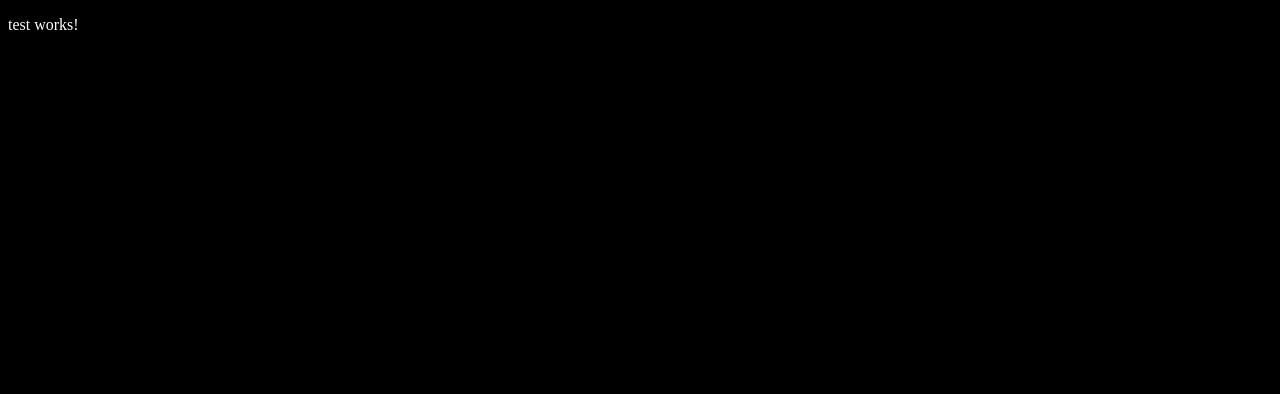
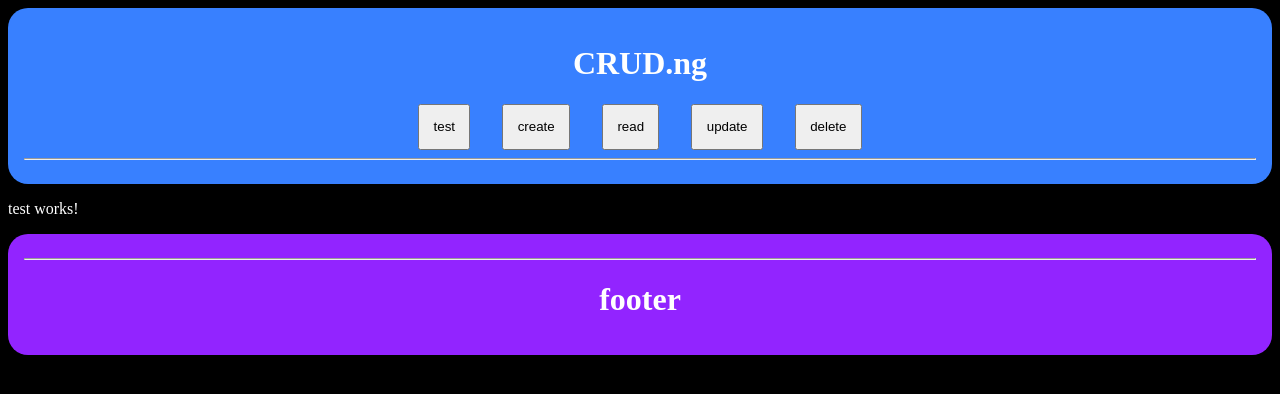
Before and after one commit to dudushy/CRUD.ng, an Angular app: page /test in a window 1280 px wide. Shown: the top 394 px of the page. Built offline with nearby package versions, Linux system fonts and the light colour scheme.

Commit message:
Update app.component

```diff
--- a/src/app/app.component.html
+++ b/src/app/app.component.html
@@ -1 +1,17 @@
+<header>
+  <h1>CRUD.ng</h1>
+
+  <ul>
+    <li *ngFor="let page of GVS.getVar('test') | keyvalue">
+      <button (click)="redirectTo(page.value)">{{page.value}}</button>
+    </li>
+  </ul>
+  <hr>
+</header>
+
 <router-outlet></router-outlet>
+
+<footer>
+  <hr>
+  <h1>footer</h1>
+</footer>
--- a/src/app/app.component.scss
+++ b/src/app/app.component.scss
@@ -0,0 +1,39 @@
+@use '/src/styles.scss' as vars;
+
+body {
+  background-color: vars.$back-default;
+}
+
+header {
+  background-color: vars.$primary;
+  padding: 1em;
+  border-radius: 20px;
+  text-align: center;
+
+  ul {
+    // background-color: vars.$warning;
+    display: flex;
+    justify-content: center;
+    list-style-type: none;
+    margin: 0;
+    padding: 0;
+    width: 100%;
+  }
+
+  li {
+    padding-inline: 1em;
+    // width: 100%;
+  }
+
+  button {
+    padding: 1em;
+    // width: 100%;
+  }
+}
+
+footer {
+  background-color: vars.$text-highlight;
+  padding: 1em;
+  border-radius: 20px;
+  text-align: center;
+}
--- a/src/app/app.component.ts
+++ b/src/app/app.component.ts
@@ -1,6 +1,9 @@
+/* eslint-disable @typescript-eslint/no-explicit-any */
 import { Component } from '@angular/core';
 
 import { GlobalVariablesService } from './services/global-variables.service';
+
+import { Router } from '@angular/router';
 
 @Component({
   selector: 'app-root',
@@ -11,8 +14,17 @@ export class AppComponent {
   title = 'CRUD';
 
   constructor(
-    private GVS: GlobalVariablesService
+    public GVS: GlobalVariablesService,
+    private router: Router
   ) {
     console.log('[AppComponent#constructor]');
+
+    console.log('[AppComponent#constructor] (GVS) test', this.GVS.getVar('test'));
+  }
+
+  redirectTo(url: any) {
+    console.log('[AppComponent#redirectTo] url', url);
+    this.router.navigateByUrl(`/${url}`);
+    // this.router.navigateByUrl('/' + url);
   }
 }
```
